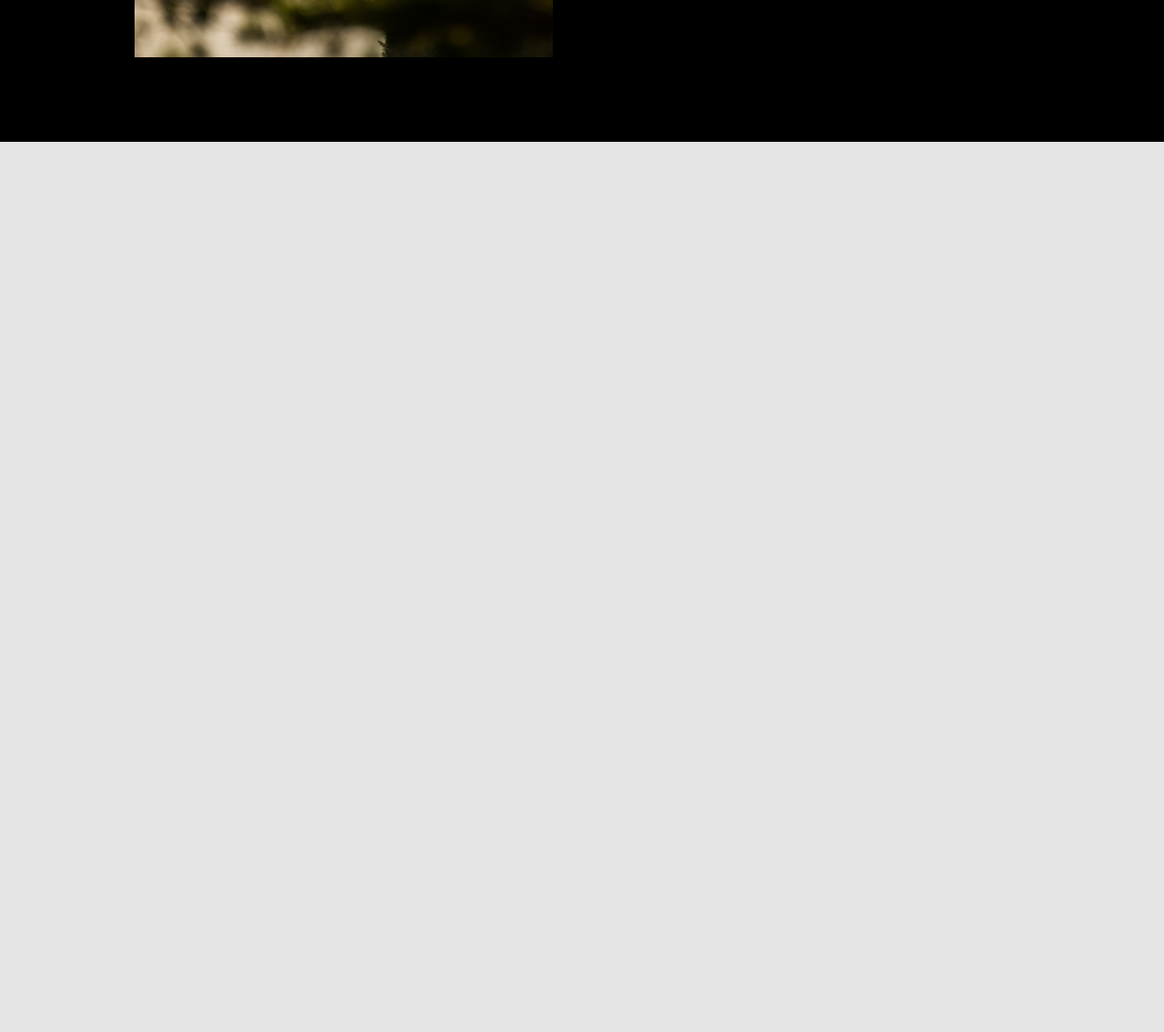
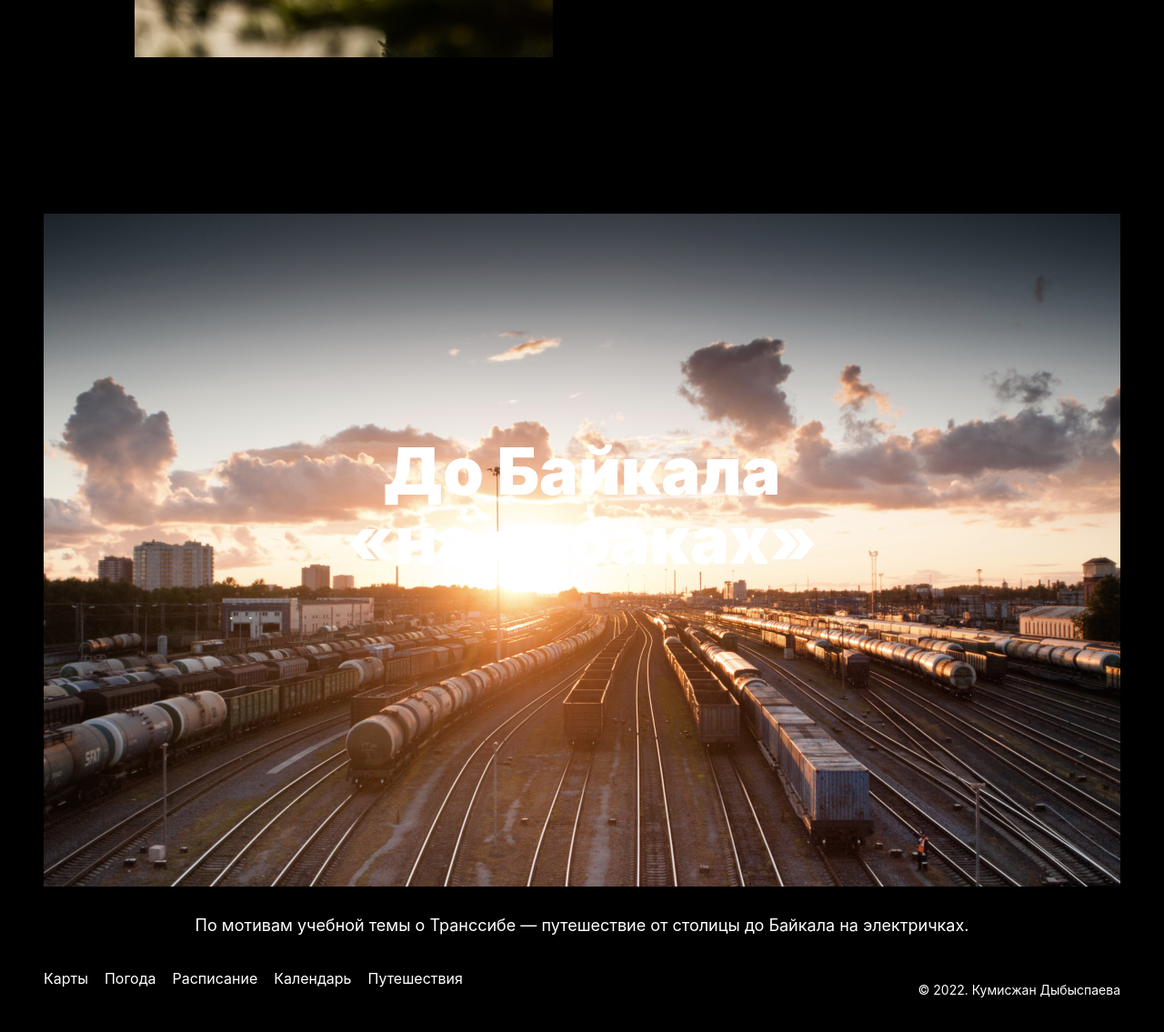
Before and after one commit to dkumiszhan/russian-travel, a plain HTML site: page index.html in a window 1280 px wide. Shown: the part 5844-6979 px from the top of the page at 91% size. Before the commit the page ends 6000 px from the top, so only its background shows below. Drawn offline with Linux system fonts and the light colour scheme.

Commit message:
Initial cover and footer commit

```diff
--- /dev/null
+++ b/blocks/cover/__subtitle/cover__subtitle.css
@@ -0,0 +1,13 @@
+.cover__subtitle {
+  font-family: Inter;
+  font-style: normal;
+  font-weight: normal;
+  font-size: 18px;
+  line-height: 22px;
+/* or 122% */
+  text-align: center;
+  color: #FFFFFF;
+  margin: 0 auto;
+  padding-top: 32px;
+  position: relative;
+}
--- /dev/null
+++ b/blocks/cover/__title/cover__title.css
@@ -0,0 +1,15 @@
+.cover__title {
+  font-family: Inter;
+  font-style: normal;
+  font-weight: 900;
+  font-size: 72px;
+  line-height: 76px;
+/* or 106% */
+  text-align: center;
+  color: #FFFFFF;
+  padding-top: 245px;
+  padding-bottom: 343px;
+  margin: 0 auto;
+  max-width: 560px;
+  position: relative;
+}
--- /dev/null
+++ b/blocks/cover/cover.css
@@ -0,0 +1,8 @@
+.cover {
+  max-width: 1184px;
+  margin: 12px auto 92px;
+  background-image: url("../../images/__background.jpg");
+  background-color: #000;
+  height: 740px;
+  position: relative;
+}
--- /dev/null
+++ b/blocks/footer/__copyright/footer__copyright.css
@@ -0,0 +1,9 @@
+.footer__copyright {
+  font-family: Inter;
+  font-style: normal;
+  font-weight: normal;
+  font-size: 14px;
+  line-height: 16px;
+    /* identical to box height, or 114% */
+  color: #FFFFFF;
+}
--- /dev/null
+++ b/blocks/footer/__link/footer__link.css
@@ -0,0 +1,10 @@
+.footer__link {
+  font-family: Inter;
+  font-style: normal;
+  font-weight: normal;
+  font-size: 16px;
+  line-height: 18px;
+/* identical to box height, or 112% */
+  color: #FFFFFF;
+  text-decoration: none;
+}
--- /dev/null
+++ b/blocks/footer/__links/footer__links.css
@@ -0,0 +1,8 @@
+.footer__links {
+  list-style-type: none;
+  margin: 0;
+  padding: 0;
+  display: flex;
+  gap: 18px;
+
+}
--- /dev/null
+++ b/blocks/footer/footer.css
@@ -0,0 +1,6 @@
+.footer {
+  max-width: 1184px;
+  display: flex;
+  justify-content: space-between;
+  margin: 0 auto;
+}
--- a/blocks/page/page.css
+++ b/blocks/page/page.css
@@ -2,6 +2,6 @@
   max-width: 1280px;
   margin: 0 auto;
   background-color: black;
-  height: 6000px;
+  height: 8000px;
 
 }
--- a/index.html
+++ b/index.html
@@ -17,7 +17,7 @@
       </header>
       <main class="content">
         <section class="lead">
-          <h1 class="lead__title">Путешествия по России</h1>
+          <h1 class="lead__title">Путешествия по&nbsp;России</h1>
           <p class="lead__subtitle">Настоящая страна не в выпусках новостей, а здесь.</p>
           <img class="lead__image" src="./images/__image.png" alt="Вагон поезда с картой">
           <p class="lead__caption">ваша полка&mdash;верхняя</p>
@@ -167,8 +167,35 @@
             </li>
           </ul>
         </section>
+        <section class="cover">
+          <h4 class="cover__title">До Байкала «на&nbsp;собаках»</h4>
+          <p class="cover__subtitle">
+            По мотивам учебной темы о Транссибе — путешествие от столицы до Байкала на электричках.
+          </p>
+        </section>
       </main>
-      <footer class="footer"></footer>
+      <footer class="footer">
+        <ul class="footer__links">
+          <li>
+            <a class="footer__link" href="#">Карты</a>
+          </li>
+          <li>
+            <a class="footer__link" href="#">Погода</a>
+          </li>
+          <li>
+            <a class="footer__link" href="#">Расписание</a>
+          </li>
+          <li>
+            <a class="footer__link" href="#">Календарь</a>
+          </li>
+          <li>
+            <a class="footer__link" href="#">Путешествия</a>
+          </li>
+        </ul>
+        <p class="footer__copyright">
+          &copy; 2022. Кумисжан Дыбыспаева
+        </p>
+      </footer>
     </div>
 
 
--- a/pages/style.css
+++ b/pages/style.css
@@ -28,3 +28,10 @@
 @import url(../blocks/places/__image/places__image.css);
 @import url(../blocks/places/__text/places__text.css);
 @import url(../blocks/places/__paragraph/places__paragraph.css);
+@import url(../blocks/cover/cover.css);
+@import url(../blocks/cover/__title/cover__title.css);
+@import url(../blocks/cover/__subtitle/cover__subtitle.css);
+@import url(../blocks/footer/footer.css);
+@import url(../blocks/footer/__links/footer__links.css);
+@import url(../blocks/footer/__link/footer__link.css);
+@import url(../blocks/footer/__copyright/footer__copyright.css);
```
Also changed, not shown: images/__background.jpg (added).
